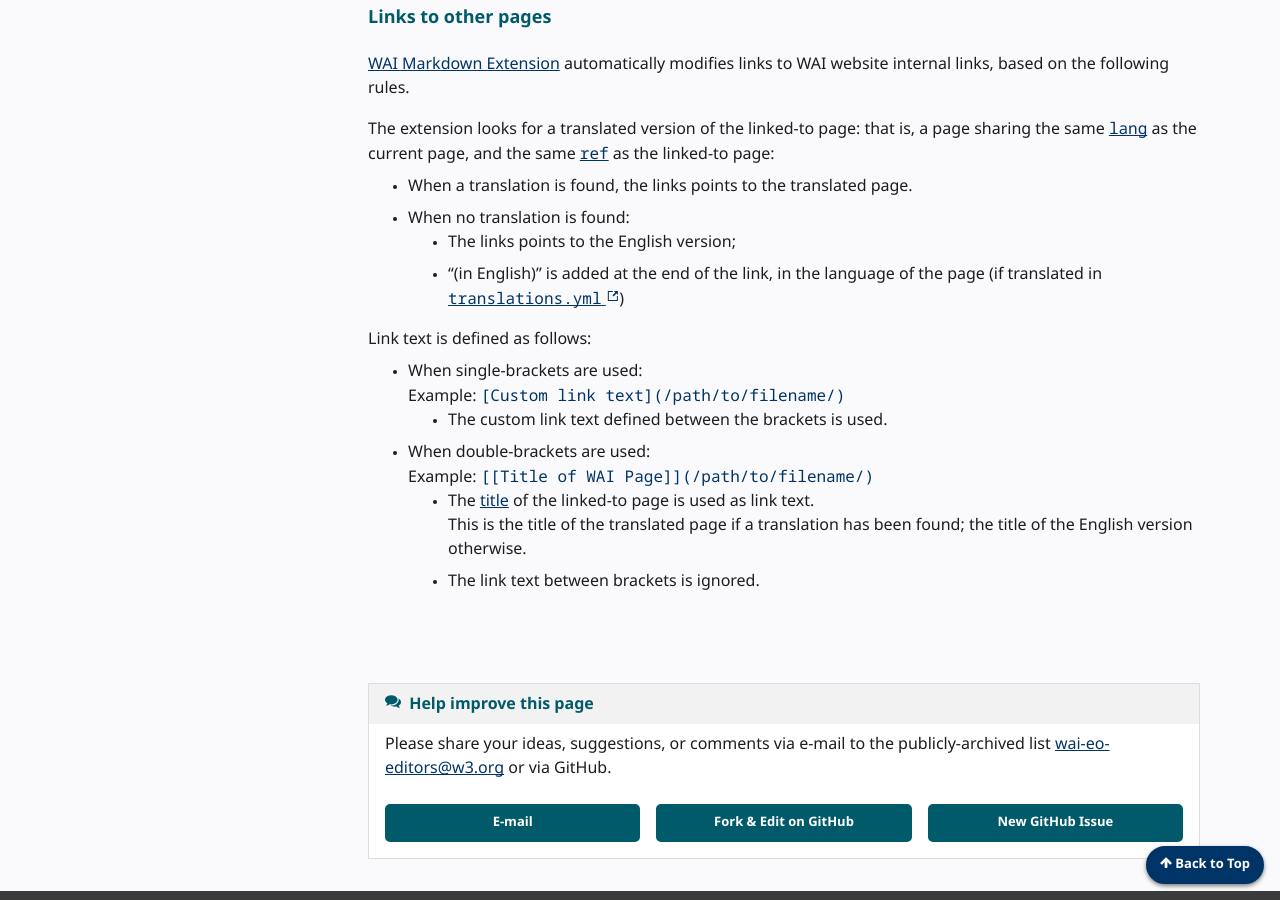
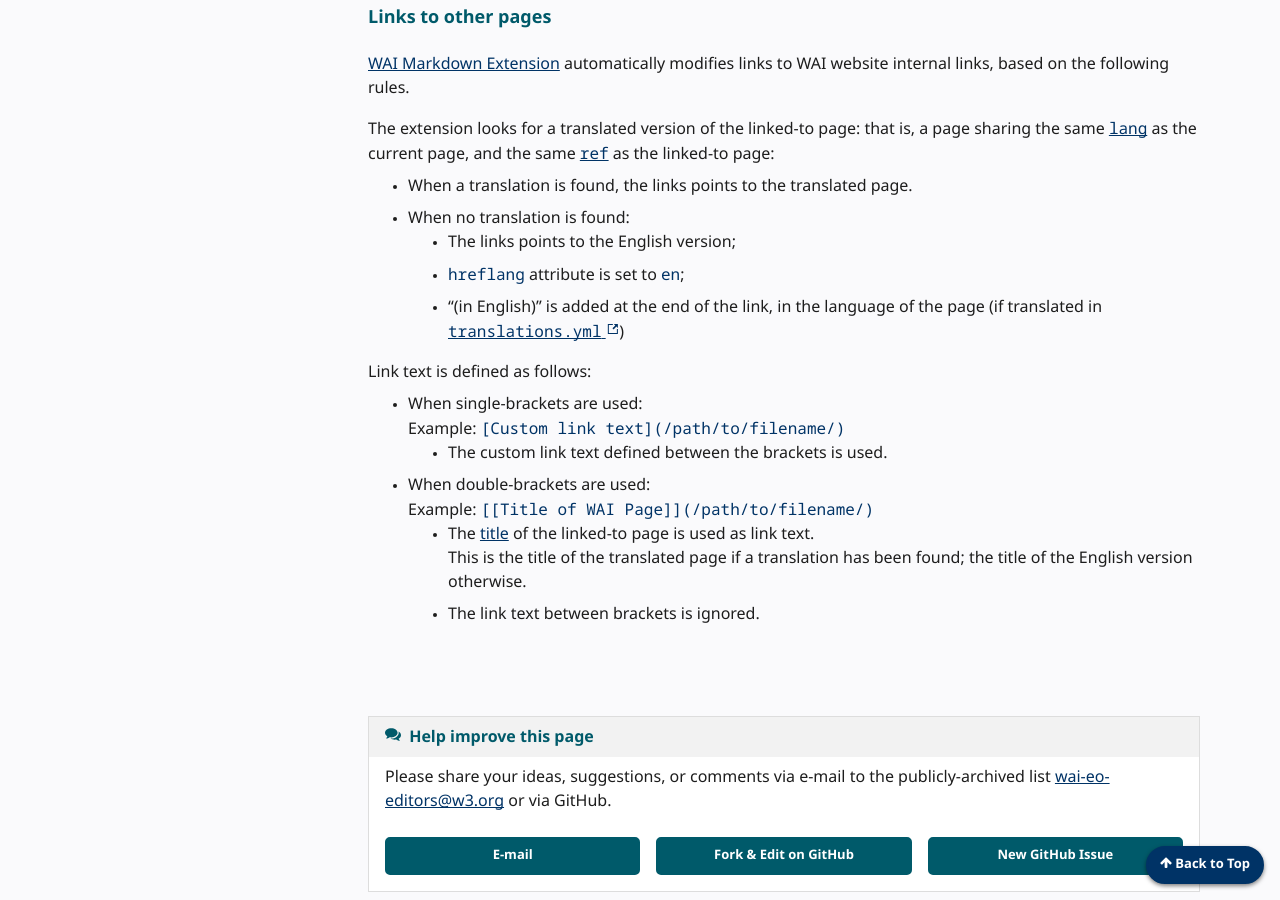
Before and after one commit to w3c/wai-website-theme, a Jekyll site: the page built from content/technical-translation.md, in a window 1280 px wide and 900 px high, scrolled down 4637 px. Built offline with Jekyll 4.4.1, drawn with Linux system fonts in a browser that asks for light colours; cached includes are drawn as plain includes; comment, search, counter and statistics services are not loaded.

Commit message:
Add hreflang detail

```diff
--- a/content/technical-translation.md
+++ b/content/technical-translation.md
@@ -243,6 +243,7 @@ The extension looks for a translated version of the linked-to page: that is, a p
 - When a translation is found, the links points to the translated page.
 - When no translation is found:
   - The links points to the English version;
+  - `hreflang` attribute is set to `en`;
   - "(in English)" is added at the end of the link, in the language of the page (if translated in [`translations.yml` {% include_cached external.html %}](https://github.com/w3c/wai-website-data/blob/master/translations.yml))
 
 Link text is defined as follows:
```
